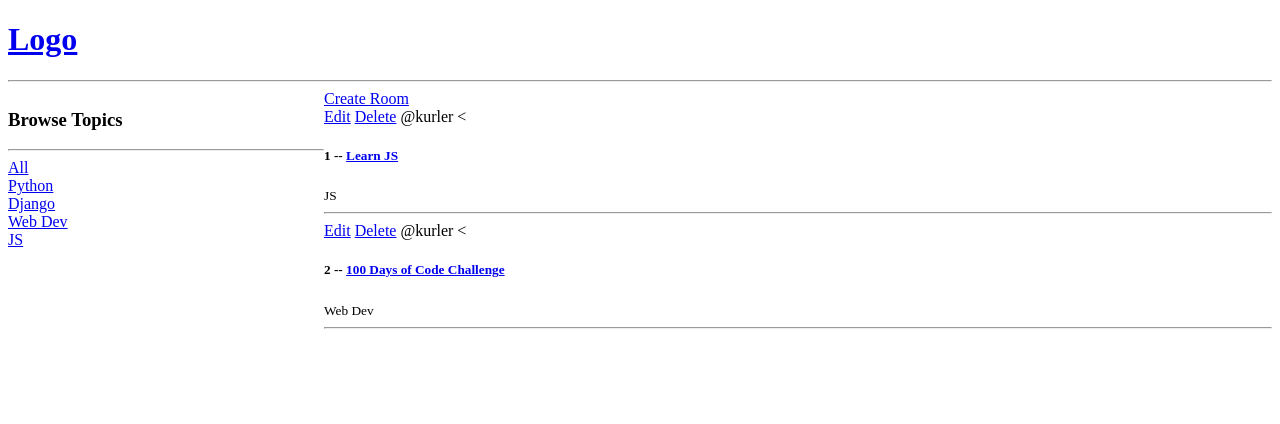
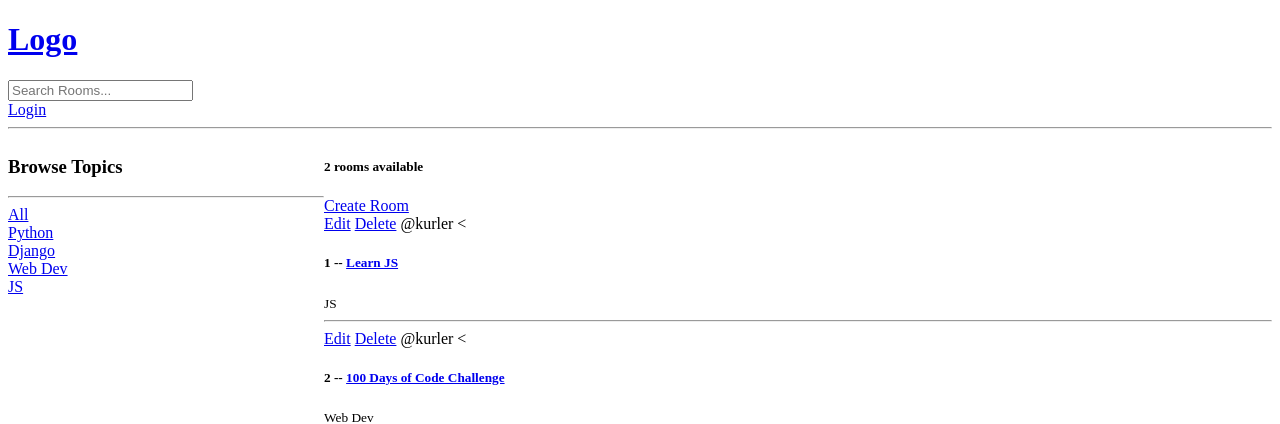
Before and after one commit to Kurler3/studybud, a Django app: page / in a window 1280 px wide. Shown: the top 424 px of the page. Run offline with Django 4.2, Linux system fonts and the light colour scheme; data comes from the database, SQL or seed files in the repository.

Commit message:
Making custom login page :)

```diff
--- a/base/templates/base/home.html
+++ b/base/templates/base/home.html
@@ -33,6 +33,8 @@
 
     <!-- ROOMS -->
     <div>
+        <h5>{{room_count}} rooms available</h5>
+
         <!-- CREATE ROOM -->
         <a href="{% url 'create-room' %}">Create Room</a>
 
--- a/base/urls.py
+++ b/base/urls.py
@@ -2,6 +2,8 @@ from django.urls import path
 from . import views
 
 urlpatterns = [
+    path('login/', views.loginPage, name="login"),
+
     # HOME
     path('', views.home, name="home"),
     # ROOM
--- a/base/views.py
+++ b/base/views.py
@@ -1,13 +1,21 @@
 from django.shortcuts import render, redirect
-
+from django.db.models import Q
 from .models import Room, Topic
 
 from .forms import RoomForm
 
-# Create your views here.
+
+# LOGIN PAGE
+def loginPage(request):
 
 
 
+
+    context = {}
+
+    return render(request, 'base/login_register.html', context)
+
+# Create your views here.
 def home(request):
 
     # GET Q IF EXISTS
@@ -15,12 +23,17 @@ def home(request):
 
     # GETS ALL ROOMS FROM THE ROOM TABLE
     # CHECK IF THE TOPIC NAME OF EACH OBJECT CONTAINS Q (TOPIC NAME IN SEARCH PARAMS)
-    rooms = Room.objects.filter(topic__name__icontains=q)
+    # OR IF THE ROOM NAME CONTAINS Q
+    rooms = Room.objects.filter(
+        Q(topic__name__icontains=q) |
+        Q(name__icontains=q) |
+        Q(description__icontains=q)
+    )
 
     # GET ALL TOPICS
     topics = Topic.objects.all()
 
-    context = {'rooms': rooms, 'topics': topics}
+    context = {'rooms': rooms, 'topics': topics, 'room_count': rooms.count()}
 
     return render(request, 'base/home.html', context)
 
--- a/templates/navbar.html
+++ b/templates/navbar.html
@@ -1,5 +1,15 @@
+
 <a href="/">
     <h1>Logo</h1>
 </a>
 
+<form method="GET" action="{% url 'home' %}">
+    <input type="text" name="q" placeholder="Search Rooms..."/>
+</form>
+
+
+<a href="{% url 'login' %}">
+    Login
+</a>
+
 <hr>
```
Also changed, not shown: base/templates/base/login_register.html (added, +21 -0 lines).
